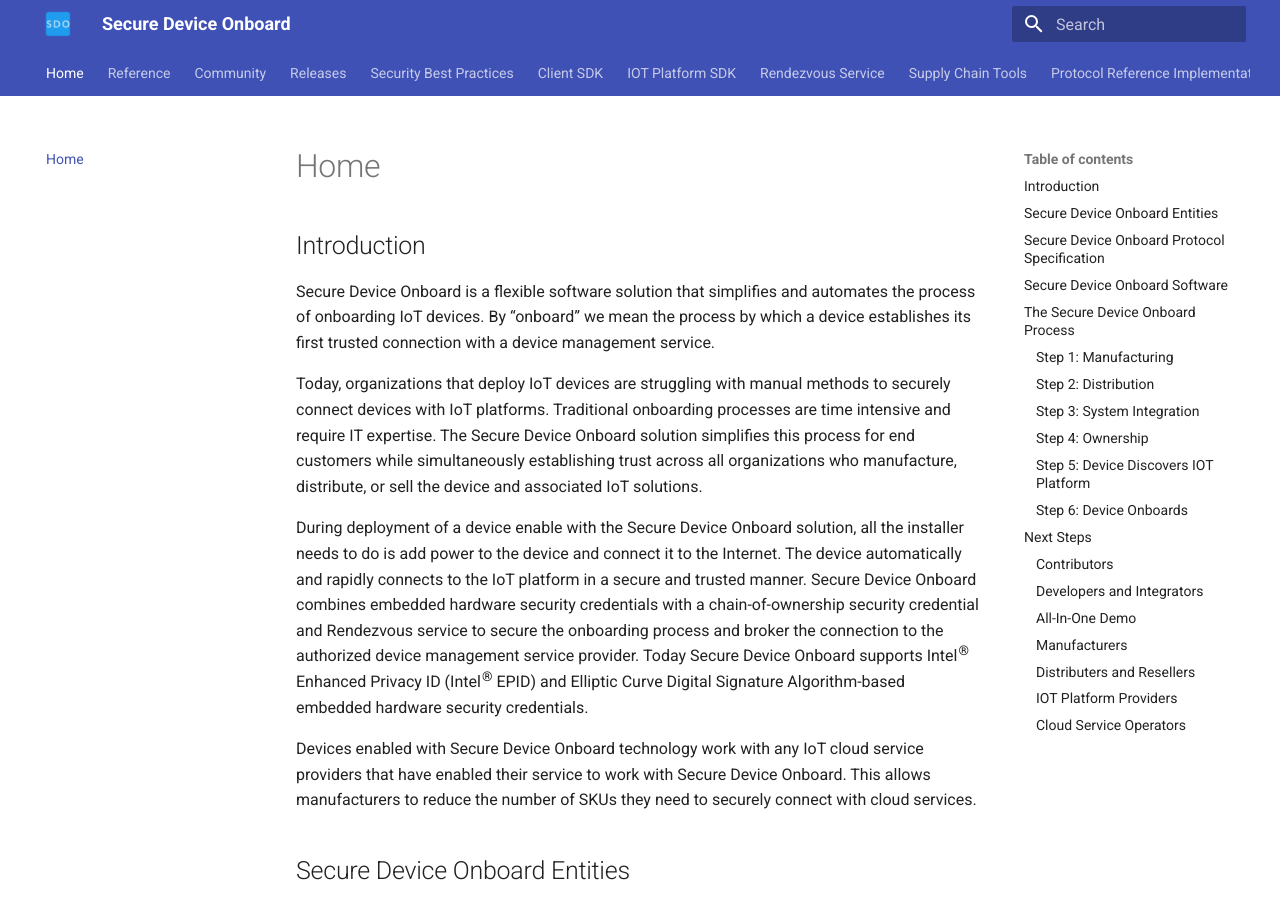
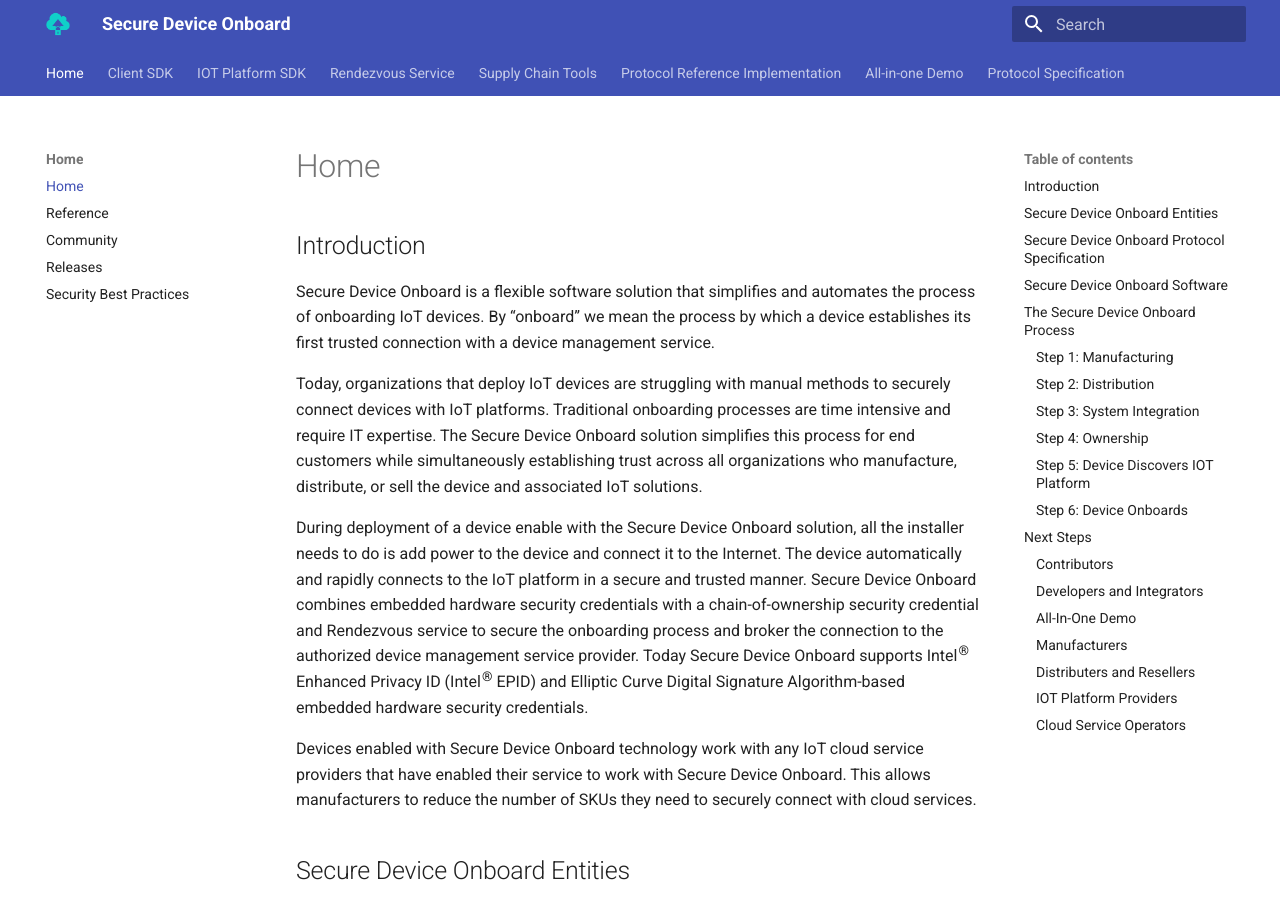
Before and after one commit to trbehera/docs, an MkDocs documentation site: the page built from docs/index.md, in a window 1280 px wide and 900 px high. Built offline with MkDocs 1.6.1 and Material for MkDocs 9.7.7, drawn with Linux system fonts in a browser that asks for light colours.

Commit message:
Update layout as per mkdocs 1.1.2 (#10)
* Update layout as per mkdocs 1.1.2

Configuration changes to ensure similar rendering with mkdocs 1.1.2.

Signed-off-by: Behera, Tushar Ranjan <tushar.ranjan.behera@intel.com>

* Update logo image

Updated logo image to use the official LFEdge logo.

Signed-off-by: Behera, Tushar Ranjan <tushar.ranjan.behera@intel.com>

```diff
--- a/mkdocs.yml
+++ b/mkdocs.yml
@@ -15,13 +15,13 @@ copyright: 'Copyright &copy; 2020 Intel Corporation - Released under CC BY 4.0 l
 
 theme:
   name: 'material'
-  logo: 'images/sdo-x512.png'
+  logo: 'images/securedeviceonboard-icon-color.png'
   extra:
   search:
     language: 'en'
-  favicon: 'images/favicon.ico'
-  feature:
-    tabs: true
+  favicon: 'images/securedeviceonboard-icon-color.png'
+  features:
+    - tabs
 
 markdown_extensions:
   - admonition
@@ -29,36 +29,38 @@ markdown_extensions:
   - toc:
       permalink: true
 
+# Page tree
 nav:
-  - Home: 'index.md'
-  - Reference: 'reference.md'
-  - Community: 'community.md'
-  - Releases: 'releases.md'
-  - Security Best Practices: 'security-best-practices/security-best-practices.md'
+  - Home:
+    - Home: index.md
+    - Reference: reference.md
+    - Community: community.md
+    - Releases: releases.md
+    - Security Best Practices: security-best-practices/security-best-practices.md
   - Client SDK:
-    - Introduction: 'client-sdk/client-sdk-reference-guide.md'
-    - API Reference: 'client-sdk/client-sdk-api-reference.md'
+    - Introduction: client-sdk/client-sdk-reference-guide.md
+    - API Reference: client-sdk/client-sdk-api-reference.md
   - IOT Platform SDK:
-    - Introduction: 'iot-platform-sdk/introduction.md'
-    - Running The Demo: 'iot-platform-sdk/running-the-demo.md'
-    - Development Guide: 'iot-platform-sdk/development-guide.md'
+    - Introduction: iot-platform-sdk/introduction.md
+    - Running The Demo: iot-platform-sdk/running-the-demo.md
+    - Development Guide: iot-platform-sdk/development-guide.md
   - Rendezvous Service:
-    - Introduction: 'rendezvous-service/introduction.md'
+    - Introduction: rendezvous-service/introduction.md
   - Supply Chain Tools:
-    - Manufacturing Tools: 'supply-chain-tools/manufacturing/manufacturer-enablement-guide.md'
-    - Reseller Tools: 'supply-chain-tools/reseller/reseller-enablement-guide.md'
-    - Keystore Guide: 'supply-chain-tools/keystore-guide.md'
+    - Manufacturing Tools: supply-chain-tools/manufacturing/manufacturer-enablement-guide.md
+    - Reseller Tools: supply-chain-tools/reseller/reseller-enablement-guide.md
+    - Keystore Guide: supply-chain-tools/keystore-guide.md
   - Protocol Reference Implementation:
-    - Introduction: 'protocol-reference-implementation/introduction.md'
+    - Introduction: protocol-reference-implementation/introduction.md
   - All-in-one Demo:
-    - Introduction: 'all-in-one-demo/introduction.md'
+    - Introduction: all-in-one-demo/introduction.md
   - Protocol Specification:
-    - Introduction: 'protocol-specification/introduction.md'
-    - Protocol Description: 'protocol-specification/protocol-description.md'
-    - Protocol Data Types: 'protocol-specification/protocol-data-types.md'
-    - Data Transmission & Persistence: 'protocol-specification/data-transmission-persistence.md'
-    - Detailed Protocol Description: 'protocol-specification/detailed-protocol-description.md'
-    - Resale Protocol: 'protocol-specification/resale-protocol.md'
-    - Credential Reuse Protocol: 'protocol-specification/credential-reuse-protocol.md'
-    - Appendix B - Device Provisioning with ECDSA: 'protocol-specification/appendix-b-device-provisioning-with-ecdsa.md'
-    - Appendix C - Secure Device Onboard 1.1 Crypto Upgrade: 'protocol-specification/appendix-c-secure-device-onboard-1-1-crypto-upgrade.md'
+    - Introduction: protocol-specification/introduction.md
+    - Protocol Description: protocol-specification/protocol-description.md
+    - Protocol Data Types: protocol-specification/protocol-data-types.md
+    - Data Transmission & Persistence: protocol-specification/data-transmission-persistence.md
+    - Detailed Protocol Description: protocol-specification/detailed-protocol-description.md
+    - Resale Protocol: protocol-specification/resale-protocol.md
+    - Credential Reuse Protocol: protocol-specification/credential-reuse-protocol.md
+    - Appendix B - Device Provisioning with ECDSA: protocol-specification/appendix-b-device-provisioning-with-ecdsa.md
+    - Appendix C - Secure Device Onboard 1.1 Crypto Upgrade: protocol-specification/appendix-c-secure-device-onboard-1-1-crypto-upgrade.md
```
Also changed, not shown: docs/images/favicon.ico (deleted), docs/images/sdo-x192.png (deleted), docs/images/sdo-x512.png (deleted), docs/images/securedeviceonboard-icon-color.png (added).
